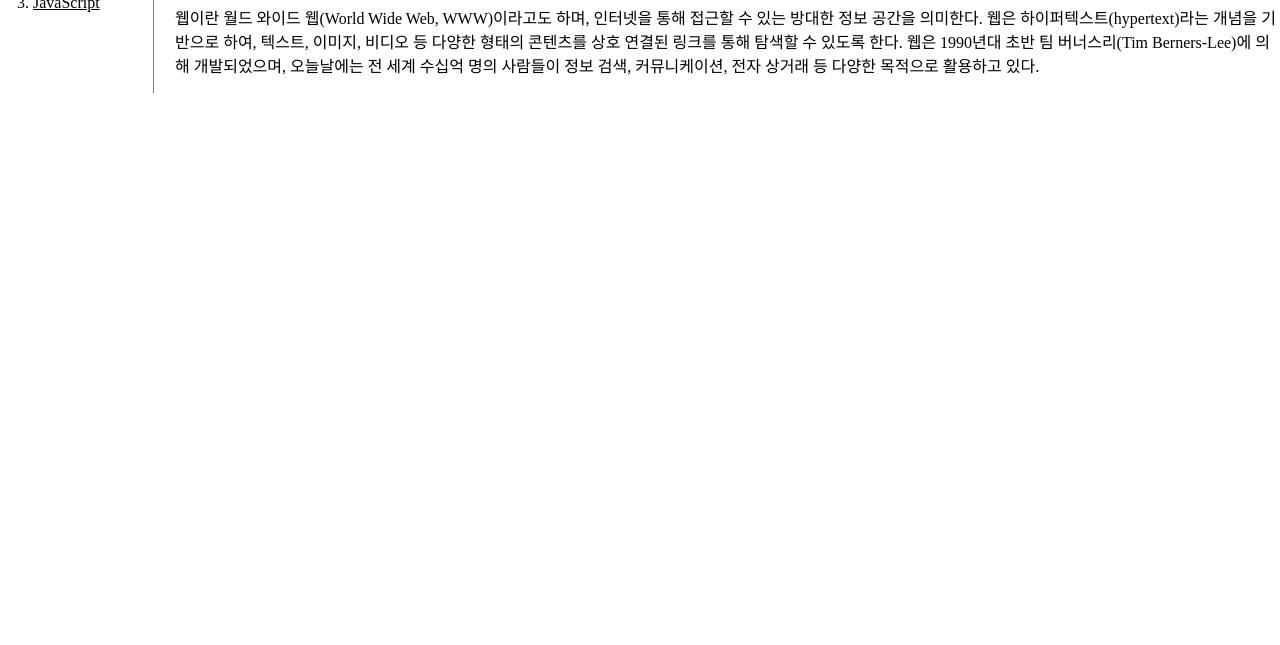
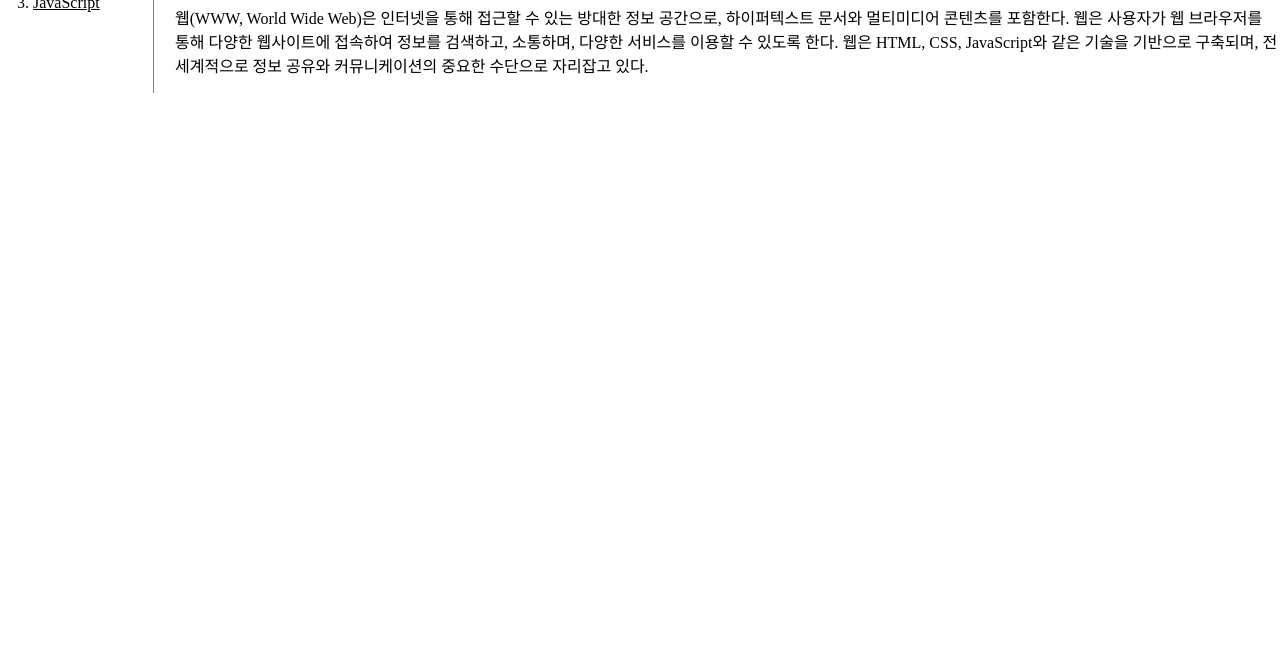
Before and after one commit to efrvyk-debug/001, a plain HTML site: page index.html in a window 1280 px wide. Shown: the part 155-800 px from the top of the page. Drawn offline with Linux system fonts and the light colour scheme.

```diff
--- a/index.html
+++ b/index.html
@@ -16,7 +16,7 @@
     <div id="article">
         <h2>WEB</h2>
         <p>
-        웹이란 월드 와이드 웹(World Wide Web, WWW)이라고도 하며, 인터넷을 통해 접근할 수 있는 방대한 정보 공간을 의미한다. 웹은 하이퍼텍스트(hypertext)라는 개념을 기반으로 하여, 텍스트, 이미지, 비디오 등 다양한 형태의 콘텐츠를 상호 연결된 링크를 통해 탐색할 수 있도록 한다. 웹은 1990년대 초반 팀 버너스리(Tim Berners-Lee)에 의해 개발되었으며, 오늘날에는 전 세계 수십억 명의 사람들이 정보 검색, 커뮤니케이션, 전자 상거래 등 다양한 목적으로 활용하고 있다.
+        웹(WWW, World Wide Web)은 인터넷을 통해 접근할 수 있는 방대한 정보 공간으로, 하이퍼텍스트 문서와 멀티미디어 콘텐츠를 포함한다. 웹은 사용자가 웹 브라우저를 통해 다양한 웹사이트에 접속하여 정보를 검색하고, 소통하며, 다양한 서비스를 이용할 수 있도록 한다. 웹은 HTML, CSS, JavaScript와 같은 기술을 기반으로 구축되며, 전 세계적으로 정보 공유와 커뮤니케이션의 중요한 수단으로 자리잡고 있다.
         </p>
       </div>
   </div>
```
